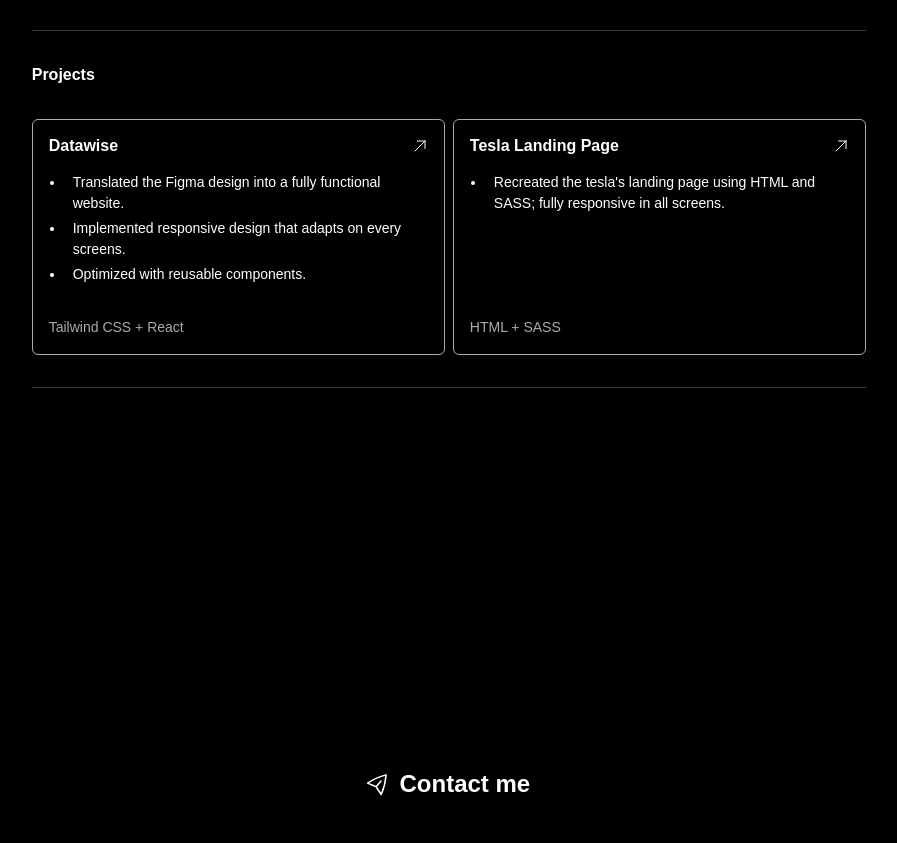
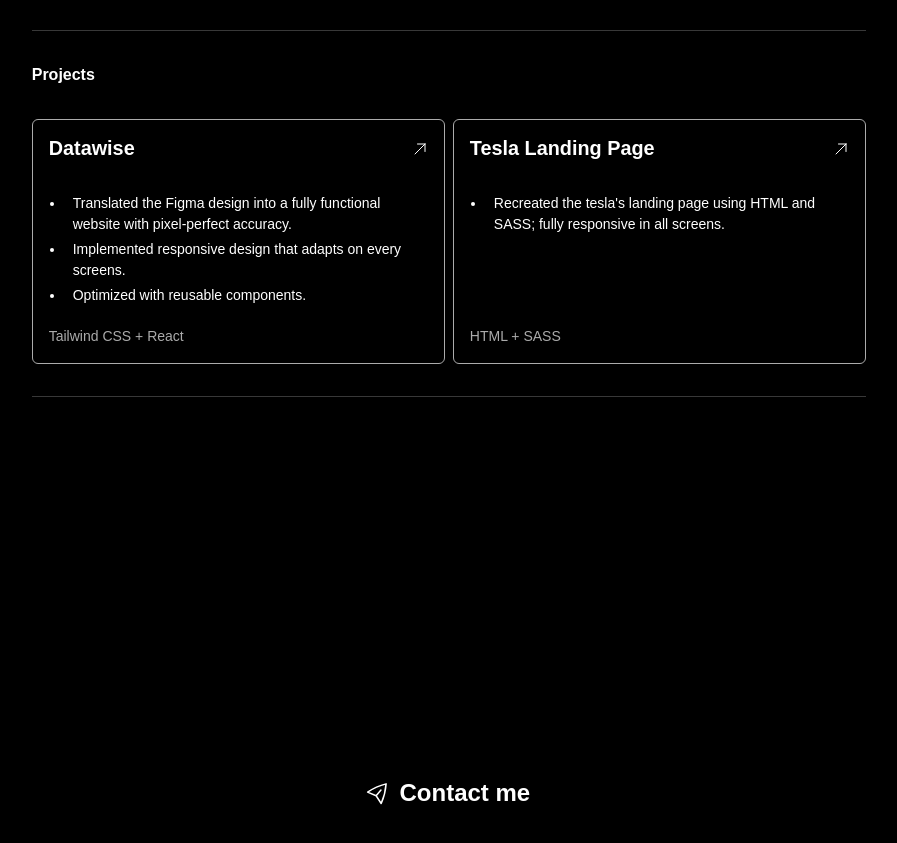
Before and after one commit to sherwinromano/portfolio-website, a Next.js app: page / in a window 1280 px wide. Shown: the part 1161-2004 px from the top of the page, without its empty margins (382-1279 px from the left). Built offline with nearby package versions, Linux system fonts and the light colour scheme; a web font is replaced by a local one.

Commit message:
Updated datawise project  description

```diff
--- a/app/components/Projects.tsx
+++ b/app/components/Projects.tsx
@@ -5,7 +5,7 @@ const Projects = () => {
     {
       title: "Datawise",
       descriptions: [
-        "Translated the Figma design into a fully functional website.",
+        "Translated the Figma design into a fully functional website with pixel-perfect accuracy.",
         "Implemented responsive design that adapts on every screens.",
         "Optimized with reusable components.",
       ],
@@ -38,13 +38,13 @@ const Projects = () => {
               >
                 <Link
                   href={project.link}
-                  className="w-full h-full p-4 flex flex-col justify-between gap-8"
+                  className="w-full h-full p-4 flex flex-col justify-between gap-5"
                   target="_blank"
                 >
                   <div className="flex">
-                    <div className="flex flex-col gap-4">
+                    <div className="flex flex-col gap-8">
                       <div className="flex justify-between items-center">
-                        <h2 className="font-bold leading-tight">
+                        <h2 className="font-bold leading-tight text-[1.24rem]">
                           {project.title}
                         </h2>
                         <span>
```
